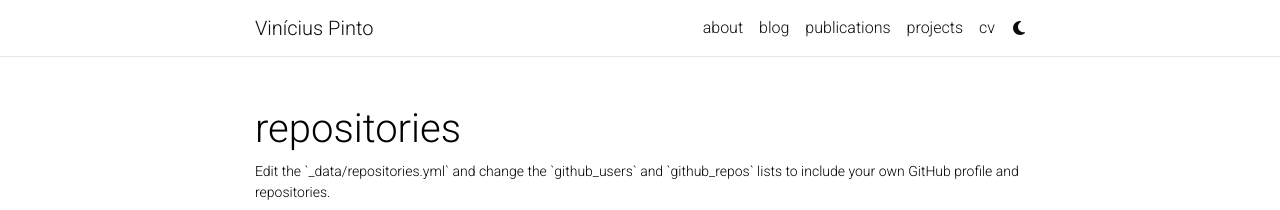
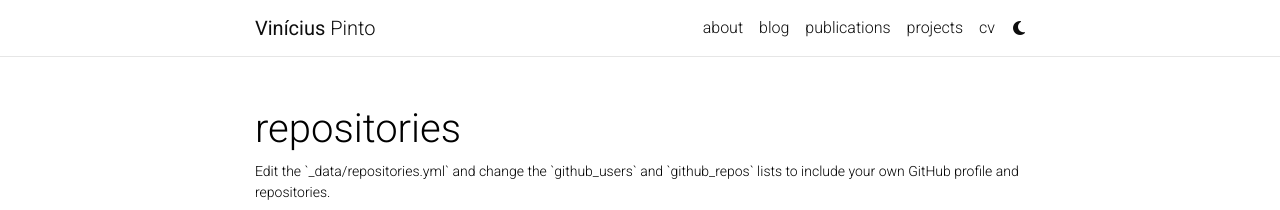
Before and after one commit to viniciusppinto/v, a Jekyll site: the page built from _pages/repositories.md, in a window 1280 px wide. Shown: the top 210 px of the page. Built offline with Jekyll 4.4.1, drawn with Linux system fonts in a browser that asks for light colours; comment, search, counter and statistics services are not loaded; a style sheet for code colours, icons or effects is not loaded.

```diff
--- a/_config.yml
+++ b/_config.yml
@@ -2,7 +2,7 @@
 # Site settings
 # -----------------------------------------------------------------------------
 
-title: Vinícius Pinto # the website title (if blank, full name will be used instead)
+title: <b>Vinícius</b> Pinto # the website title (if blank, full name will be used instead)
 first_name: Vinícius
 middle_name: P.
 last_name: Pinto
```
